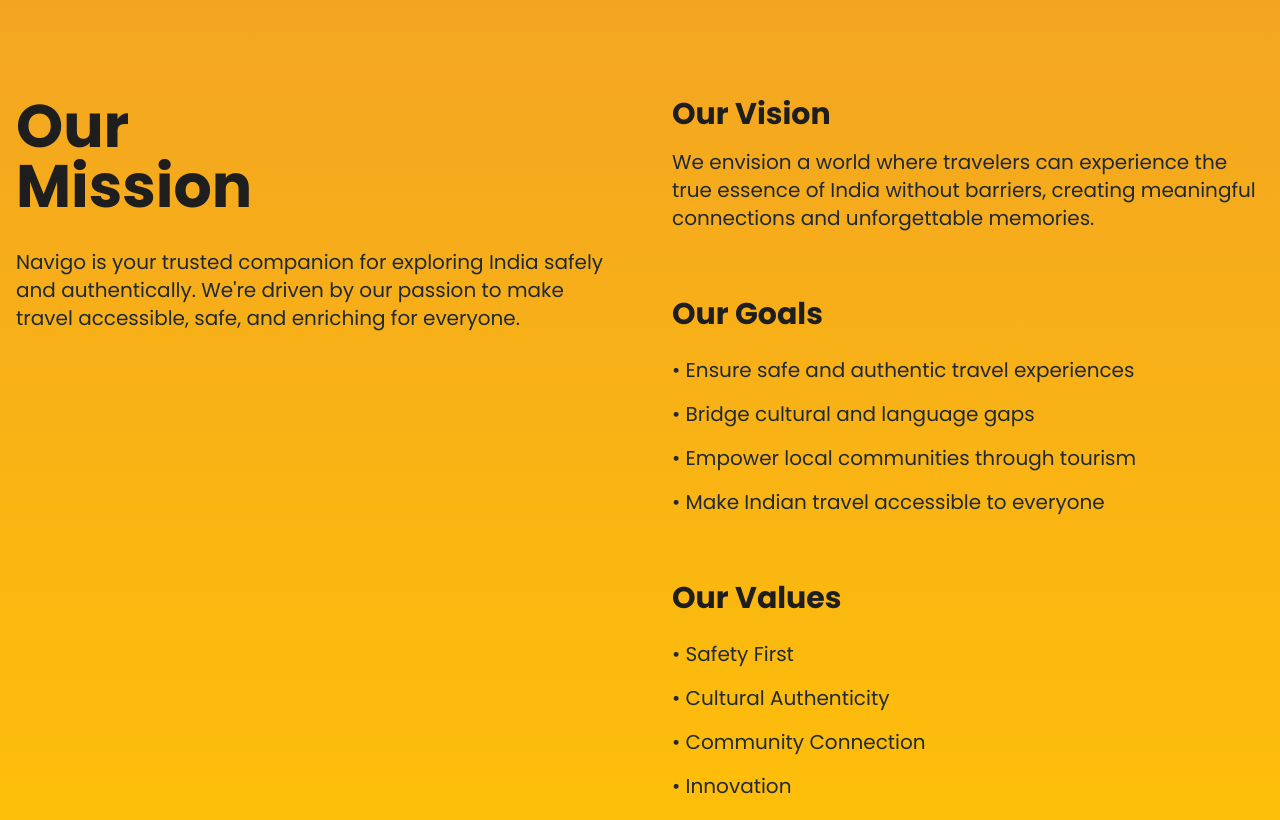
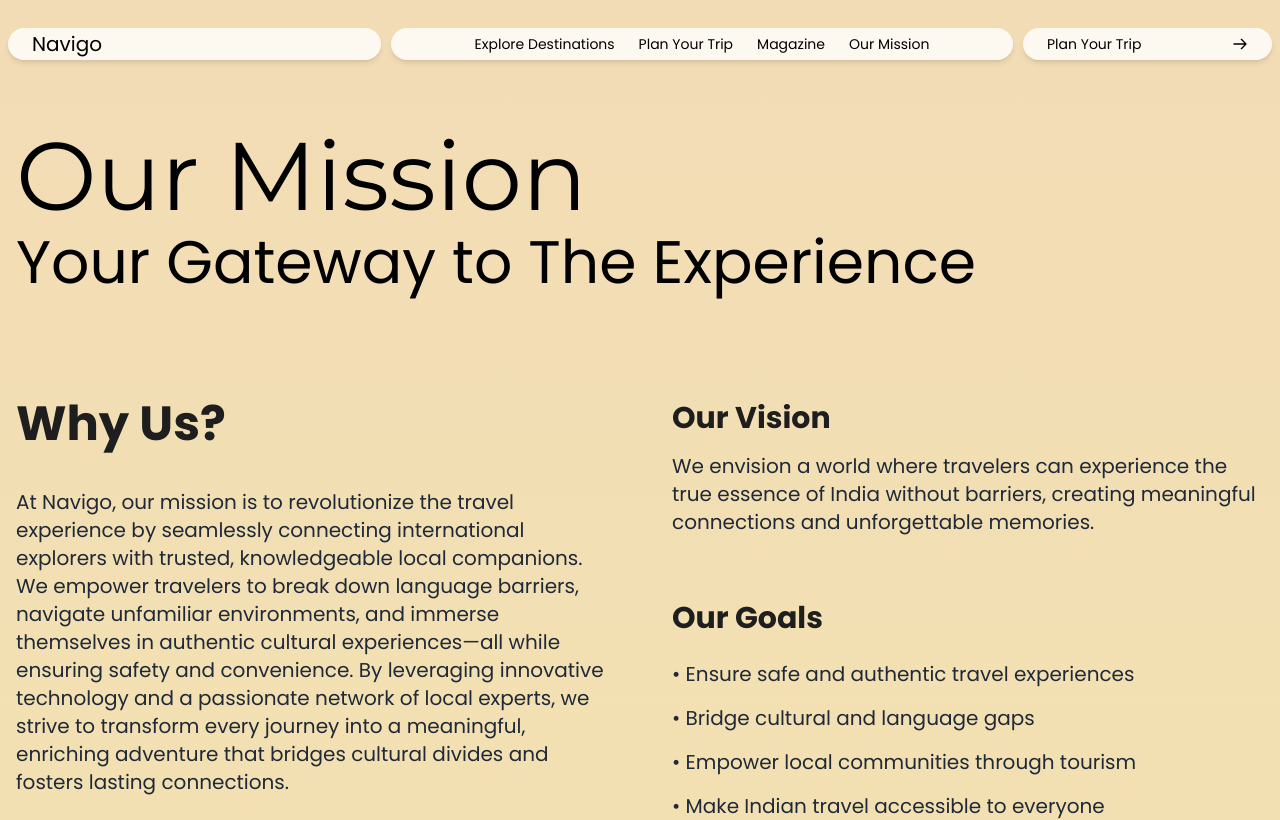
Before and after one commit to Abransh/Navigo-Web, a Next.js app in the folder Frontend/Web/: page /about in a window 1280 px wide. Shown: the top 820 px of the page. Built offline with nearby package versions, Linux system fonts and the light colour scheme.

Commit message:
our mission update

```diff
--- a/Frontend/Web/app/about/page.tsx
+++ b/Frontend/Web/app/about/page.tsx
@@ -1,18 +1,28 @@
+import Header from "@/components/layout/Header";
+
 export default function AboutPage() {
     return (
-      <div className="min-h-screen bg-gradient-to-b from-[#F3A522] to-[#FFC107]">
+      <div className="min-h-screen bg-gradient-to-b from-[#f2dcb6] to-[#f3e2b0]">
+        <div className="relative z-10 pt-8">
+        <Header />
+      </div>
         <div className="mx-auto max-w-7xl px-4 py-24">
+        <h2 className="text-8xl font-Montserrat font mb-2">Our Mission</h2>
+        <p className="text-6xl text-black mb-12"> Your Gateway to The Experience<br></br><br></br></p>
+
           <div className="grid gap-16 lg:grid-cols-2">
             {/* Left Column - Mission */}
             <div>
-              <h1 className="text-6xl font-bold text-[#1E1E1E]">
-                Our
+              <h1 className="text-5xl font-bold text-[#1E1E1E]">
+                Why Us?
                 <br />
-                Mission
+
                 </h1>
-            <p className="mt-8 text-xl text-gray-800">
-              Navigo is your trusted companion for exploring India safely and authentically. We&apos;re driven by our passion
-              to make travel accessible, safe, and enriching for everyone.
+            <p className="mt-10 text-xl text-gray-800">
+            At Navigo, our mission is to revolutionize the travel experience by seamlessly connecting international explorers with trusted, knowledgeable local
+             companions. We empower travelers to break down language barriers,
+            navigate unfamiliar environments, and immerse themselves in authentic cultural experiences—all while ensuring safety and convenience.
+            By leveraging innovative technology and a passionate network of local experts, we strive to transform every journey into a meaningful, enriching adventure that bridges cultural divides and fosters lasting connections.
             </p>
           </div>
 
```
Also changed, not shown: Frontend/Web/app/about/dist/page.js.
